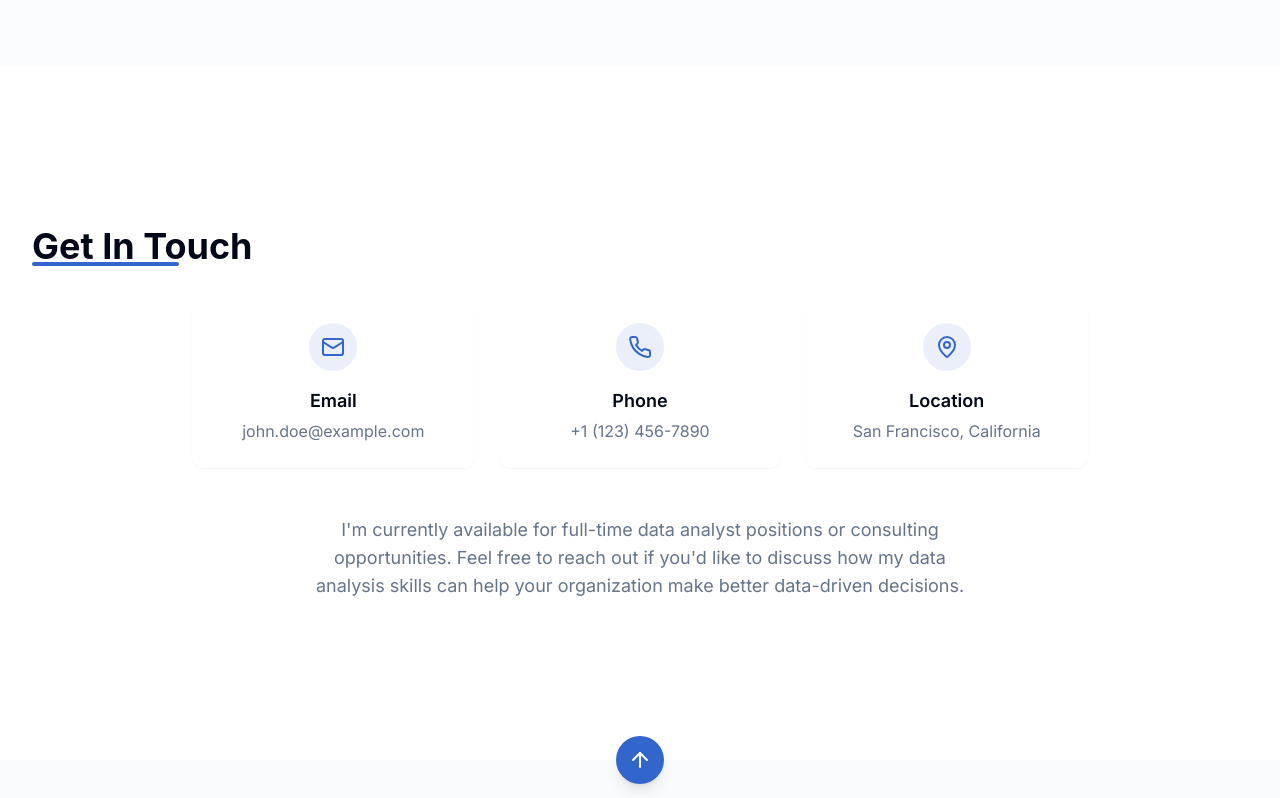
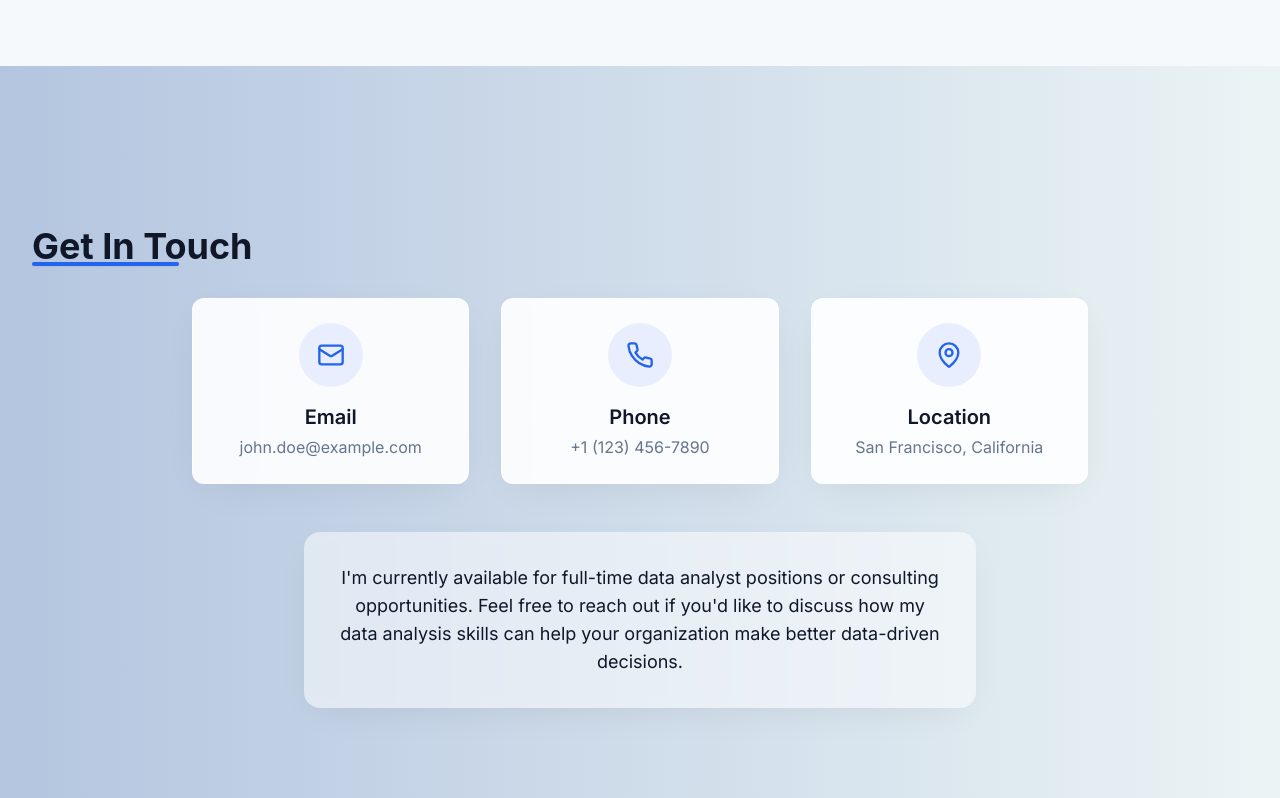
Before and after one commit to AmithGowda04/amithgowdaportfolio, a React (Vite) app: page / in a window 1280 px wide. Shown: the part 4922-5720 px from the top of the page. Built offline with nearby package versions, Linux system fonts and the light colour scheme.

Commit message:
Refactor: Update color scheme
Update the color scheme to improve the website's aesthetics and create a more premium look.

```diff
--- a/src/components/Contact.tsx
+++ b/src/components/Contact.tsx
@@ -15,27 +15,27 @@ const ContactCard = ({
 }) => (
   <a
     href={link}
-    className="glass-card p-6 flex flex-col items-center text-center group cursor-pointer transition-all duration-300 hover:shadow-md"
+    className="glass-card p-6 flex flex-col items-center text-center group cursor-pointer transition-all duration-300 premium-shadow hover:translate-y-[-5px]"
     target={link?.startsWith("http") ? "_blank" : undefined}
     rel={link?.startsWith("http") ? "noopener noreferrer" : undefined}
   >
-    <div className="w-12 h-12 rounded-full bg-primary/10 flex items-center justify-center mb-4">
-      <Icon className="w-6 h-6 text-primary group-hover:scale-110 transition-transform duration-300" />
+    <div className="w-16 h-16 rounded-full bg-accent flex items-center justify-center mb-4">
+      <Icon className="w-7 h-7 text-primary group-hover:scale-110 transition-transform duration-300" />
     </div>
-    <h3 className="text-lg font-semibold mb-1">{title}</h3>
+    <h3 className="text-xl font-semibold mb-1">{title}</h3>
     <p className="text-muted-foreground">{content}</p>
   </a>
 );
 
 const Contact = () => {
   return (
-    <section id="contact" className="py-20">
+    <section id="contact" className="py-20 bg-section-gradient">
       <div className="section-container">
         <h2 className="section-title animate-fade-up">
           Get In Touch
         </h2>
 
-        <div className="grid grid-cols-1 md:grid-cols-3 gap-6 mb-12 max-w-4xl mx-auto animate-fade-up" style={{ animationDelay: "0.1s" }}>
+        <div className="grid grid-cols-1 md:grid-cols-3 gap-8 mb-12 max-w-4xl mx-auto animate-fade-up" style={{ animationDelay: "0.1s" }}>
           <ContactCard
             icon={Mail}
             title="Email"
@@ -58,8 +58,8 @@ const Contact = () => {
           />
         </div>
 
-        <div className="text-center max-w-2xl mx-auto animate-fade-up" style={{ animationDelay: "0.2s" }}>
-          <p className="text-lg text-muted-foreground">
+        <div className="text-center max-w-2xl mx-auto animate-fade-up bg-white/50 p-8 rounded-2xl premium-shadow backdrop-blur-sm" style={{ animationDelay: "0.2s" }}>
+          <p className="text-lg text-foreground">
             I'm currently available for full-time data analyst positions or consulting opportunities.
             Feel free to reach out if you'd like to discuss how my data analysis skills can help your organization
             make better data-driven decisions.
--- a/src/components/Hero.tsx
+++ b/src/components/Hero.tsx
@@ -25,7 +25,7 @@ const Hero = () => {
       id="home"
       className="relative min-h-screen flex flex-col justify-center items-center pt-16 pb-32"
     >
-      <div className="absolute inset-0 -z-10 bg-gradient-to-b from-white via-blue-50/20 to-white"></div>
+      <div className="absolute inset-0 -z-10 bg-hero-gradient"></div>
       <div className="container mx-auto px-4 text-center max-w-4xl">
         <div className="space-y-6 animate-fade-up" style={{ animationDelay: "0.2s" }}>
           <h1 className="text-4xl md:text-6xl lg:text-7xl font-display font-bold text-balance leading-tight">
@@ -43,7 +43,7 @@ const Hero = () => {
           <div className="pt-8 flex justify-center space-x-4">
             <a
               href="#contact"
-              className="px-8 py-3 bg-primary text-white rounded-full shadow-lg hover:shadow-xl transform hover:-translate-y-1 transition-all duration-300"
+              className="px-8 py-3 premium-gradient text-white rounded-full premium-shadow hover:opacity-95 transform hover:-translate-y-1 transition-all duration-300"
             >
               Get in touch
             </a>
@@ -52,7 +52,7 @@ const Hero = () => {
               href="/john-doe-resume.pdf"
               target="_blank"
               rel="noopener noreferrer"
-              className="px-8 py-3 border border-primary/50 text-primary rounded-full hover:border-primary transition-all duration-300"
+              className="px-8 py-3 bg-white border border-primary/20 text-primary rounded-full hover:border-primary/50 hover:bg-accent transition-all duration-300 premium-shadow"
               download="John-Doe-Resume.pdf"
               onClick={handleResumeClick}
             >
--- a/src/index.css
+++ b/src/index.css
@@ -7,49 +7,47 @@
 
 @layer base {
   :root {
-    --background: 0 0% 100%;
-    --foreground: 222.2 84% 4.9%;
+    --background: 210 50% 98%;
+    --foreground: 222 47% 11%;
 
     --card: 0 0% 100%;
-    --card-foreground: 222.2 84% 4.9%;
+    --card-foreground: 222 47% 11%;
 
     --popover: 0 0% 100%;
-    --popover-foreground: 222.2 84% 4.9%;
+    --popover-foreground: 222 47% 11%;
 
-    --primary: 220 60% 50%;
+    --primary: 221 83% 53%;
     --primary-foreground: 210 40% 98%;
 
     --secondary: 210 40% 96.1%;
-    --secondary-foreground: 222.2 47.4% 11.2%;
+    --secondary-foreground: 222 47% 11%;
 
     --muted: 210 40% 96.1%;
-    --muted-foreground: 215.4 16.3% 46.9%;
+    --muted-foreground: 215 16% 47%;
 
-    --accent: 210 40% 96.1%;
-    --accent-foreground: 222.2 47.4% 11.2%;
+    --accent: 221 83% 95%;
+    --accent-foreground: 221 83% 53%;
 
-    --destructive: 0 84.2% 60.2%;
+    --destructive: 0 84% 60%;
     --destructive-foreground: 210 40% 98%;
 
-    --border: 214.3 31.8% 91.4%;
-    --input: 214.3 31.8% 91.4%;
-    --ring: 222.2 84% 4.9%;
+    --border: 214 32% 91%;
+    --input: 214 32% 91%;
+    --ring: 221 83% 53%;
 
     --radius: 0.75rem;
 
     --sidebar-background: 0 0% 98%;
-    --sidebar-foreground: 240 5.3% 26.1%;
-    --sidebar-primary: 240 5.9% 10%;
+    --sidebar-foreground: 240 5% 26%;
+    --sidebar-primary: 240 6% 10%;
     --sidebar-primary-foreground: 0 0% 98%;
-    --sidebar-accent: 240 4.8% 95.9%;
-    --sidebar-accent-foreground: 240 5.9% 10%;
+    --sidebar-accent: 240 5% 96%;
+    --sidebar-accent-foreground: 240 6% 10%;
     --sidebar-border: 220 13% 91%;
-    --sidebar-ring: 217.2 91.2% 59.8%;
+    --sidebar-ring: 217 91% 60%;
   }
 
   .dark {
-    --background: 222.2 84% 4.9%;
-    --foreground: 210 40% 98%;
     /* ... keep existing code (dark theme definitions) */
   }
 }
@@ -80,7 +78,7 @@
 
   .section-title::after {
     content: '';
-    @apply absolute bottom-0 left-0 w-2/3 h-1 bg-primary rounded-full;
+    @apply absolute bottom-0 left-0 w-2/3 h-1 bg-primary rounded-full shadow-sm;
   }
 
   .text-balance {
@@ -88,7 +86,7 @@
   }
 
   .glass-card {
-    @apply bg-white/70 backdrop-blur-lg border border-white/20 rounded-xl shadow-sm;
+    @apply bg-white/90 backdrop-blur-sm border border-white/50 rounded-xl shadow-sm hover:shadow-md transition-all duration-300;
   }
 
   .nav-item {
@@ -103,4 +101,12 @@
     content: '';
     @apply absolute bottom-0 left-0 w-full h-0.5 bg-primary rounded-full;
   }
+
+  .premium-shadow {
+    @apply shadow-[0_10px_40px_-15px_rgba(0,0,0,0.1)];
+  }
+
+  .premium-gradient {
+    @apply bg-gradient-to-r from-primary/90 to-primary;
+  }
 }
--- a/tailwind.config.ts
+++ b/tailwind.config.ts
@@ -120,7 +120,12 @@ export default {
                 'default': 'cubic-bezier(0.4, 0, 0.2, 1)',
                 'in-expo': 'cubic-bezier(0.95, 0.05, 0.795, 0.035)',
                 'out-expo': 'cubic-bezier(0.19, 1, 0.22, 1)',
-            }
+            },
+			backgroundImage: {
+				'gradient-radial': 'radial-gradient(var(--tw-gradient-stops))',
+				'hero-gradient': 'linear-gradient(109.6deg, rgba(223,234,247,1) 11.2%, rgba(244,248,252,1) 91.1%)',
+				'section-gradient': 'linear-gradient(90deg, hsla(216, 41%, 79%, 1) 0%, hsla(186, 33%, 94%, 1) 100%)',
+			}
 		}
 	},
 	plugins: [require("tailwindcss-animate")],
```
